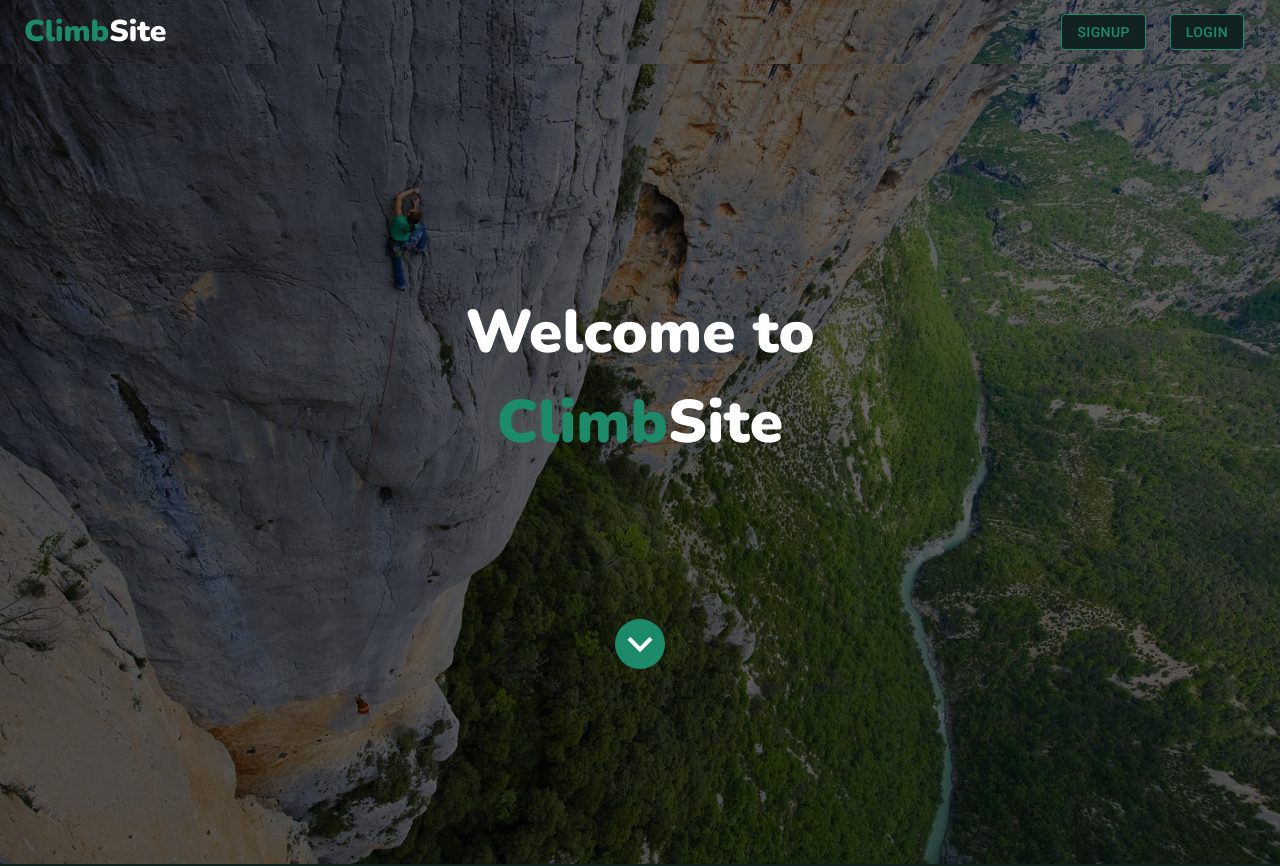
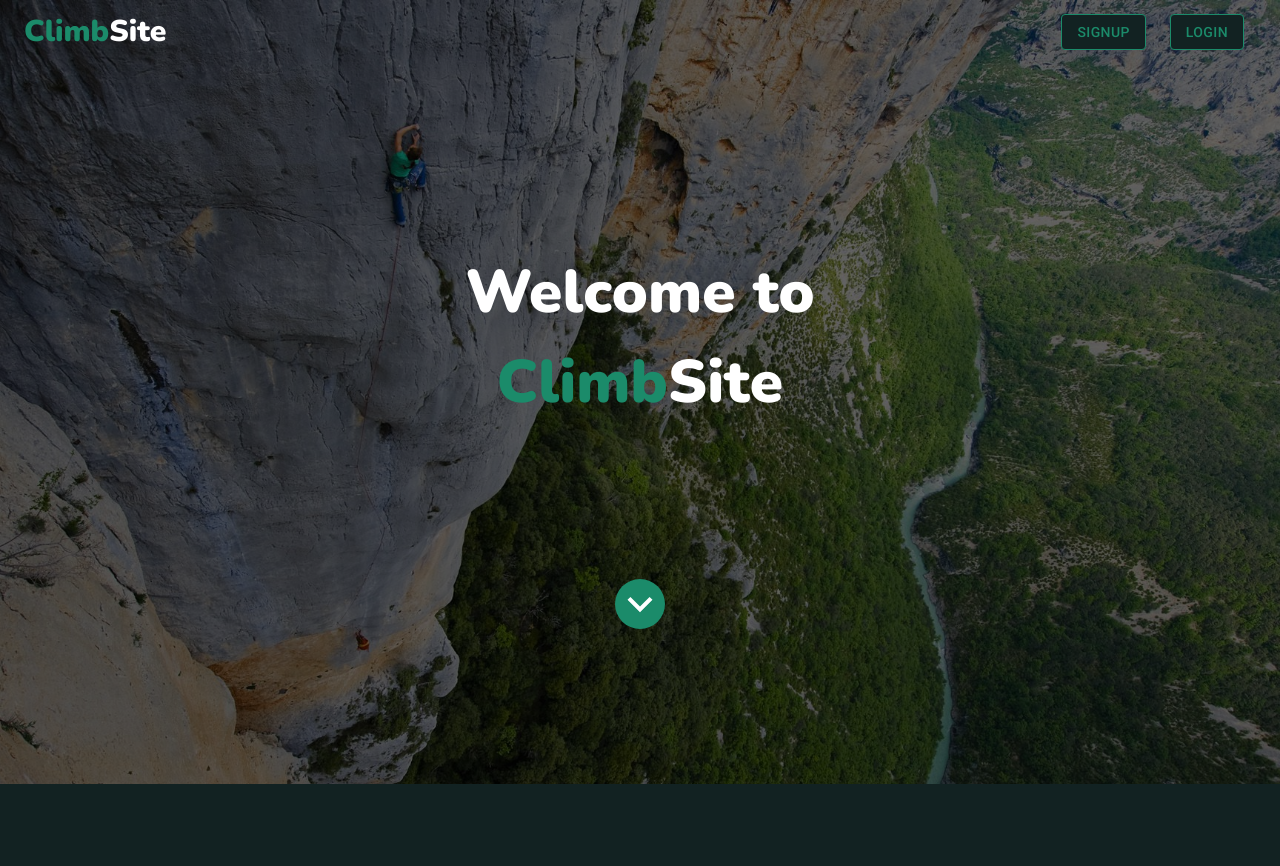
Before and after one commit to joeri2k/ClimbSite-Landing-page, a React (Create React App) app: page / in a window 1280 px wide. Shown: the top 866 px of the page. Built offline with nearby package versions, Linux system fonts and the light colour scheme.

Commit message:
fixed navbar background

```diff
--- a/src/components/Header.js
+++ b/src/components/Header.js
@@ -15,7 +15,7 @@ function Header() {
         display: "flex",
         justifyContent: "center",
         alignItems: "center",
-        height: "100vh",
+        height: "90vh",
         flexDirection: "column",
       }}
     >
--- a/src/pages/Landing.js
+++ b/src/pages/Landing.js
@@ -12,18 +12,8 @@ const Landing = () => {
     <div style={{ height: "100vh" }}>
       <Navbar />
       <CssBaseline />
-      <div
-        style={{
-          minHeight: "100vh",
-          backgroundImage: `url(${bg})`,
-          backgroundRepeat: "no-repeat",
-          backgroundPosition: "center",
-          backgroundSize: "cover",
-        }}
-      >
-        <div style={{ backgroundColor: "rgb(0,0,0,0.6)" }}>
-          <Header />
-        </div>
+      <div>
+        <Header />
       </div>
       <div id="down" style={{ backgroundColor: "#122222" }}>
         <SliderImage />
```
